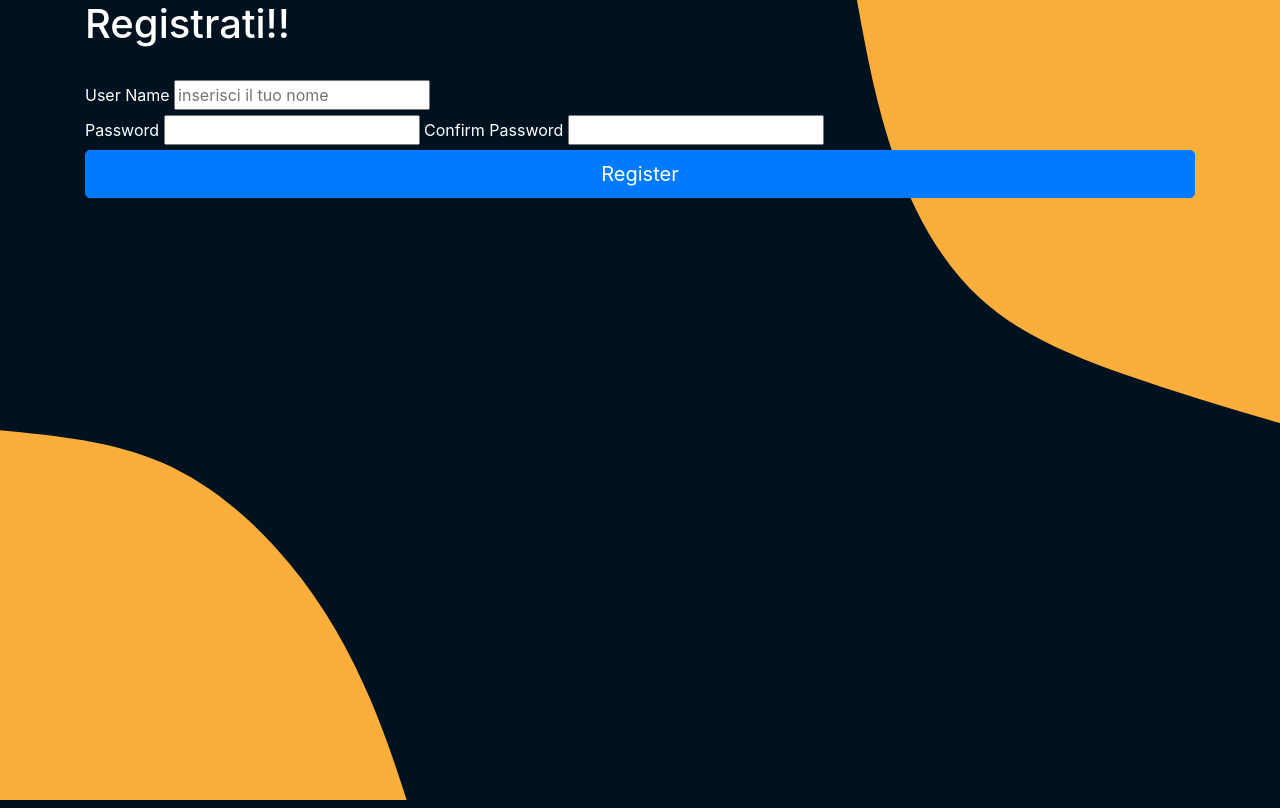
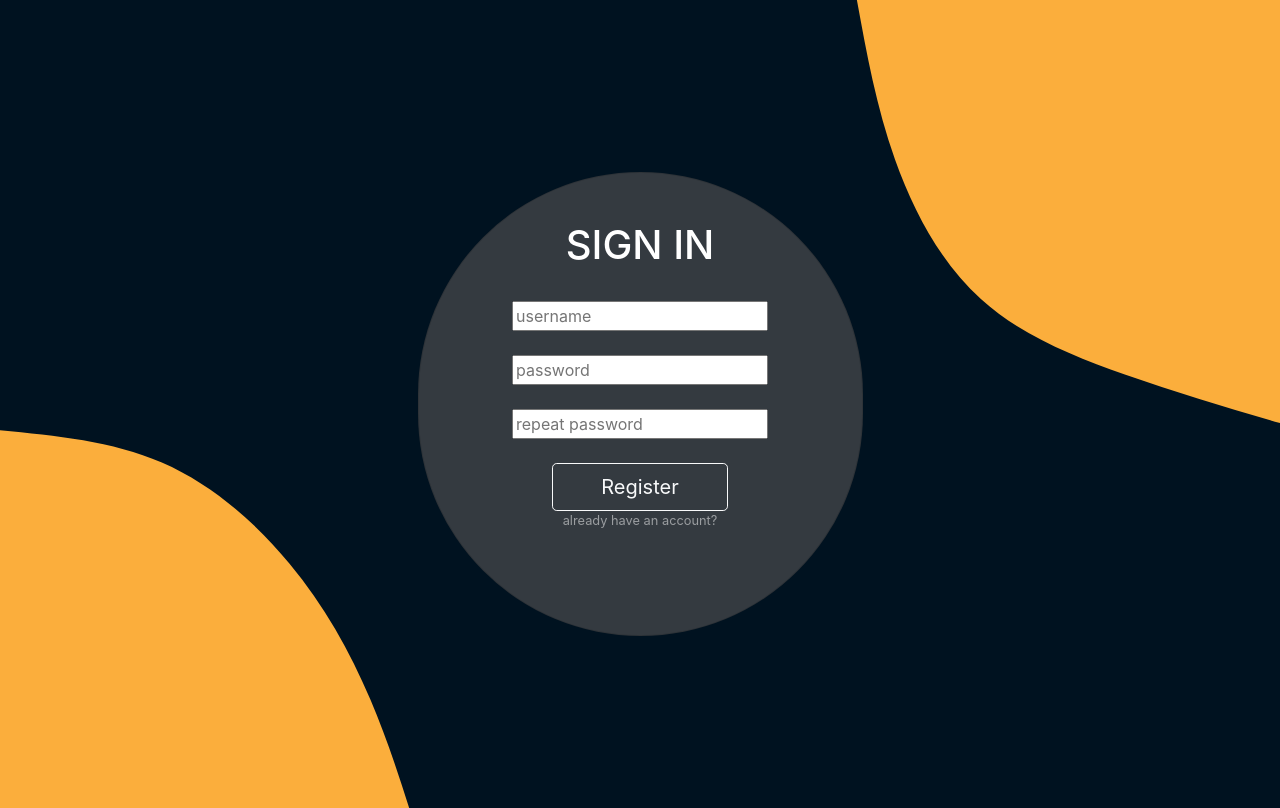
Before and after one commit to UnimibSoftEngCourse2022/progetto-clup-1-gruppo-clup-1, a Flask app: page /register in a window 1280 px wide. Run offline with Flask 2, Linux system fonts and the light colour scheme; some libraries are stand-ins or nearby versions.

Commit message:
stile login e sign in

```diff
--- a/src/clup/flaskr/templates/user_login.html
+++ b/src/clup/flaskr/templates/user_login.html
@@ -2,11 +2,10 @@
 {% block content %}
 
 <div class="container py-1">
-    <div style="background-image: url('wave-haikei.svg')">
         <section class="vh-100 gradient-custom">
             <div class="row d-flex justify-content-center align-items-center h-100">
                 <div class="col-12 col-md-8 col-lg-6 col-xl-5">
-                    <div class="card bg-dark text-white" style="border-radius: 1rem;">
+                    <div class="card bg-dark text-white" style="border-radius: 30rem;">
                         <div class="card-body p-5 text-center">
 
                             <form method="POST">
@@ -37,5 +36,5 @@
             </div>
         </section>
     </div>
-</div>
+
 {% endblock %}
--- a/src/clup/flaskr/templates/user_register.html
+++ b/src/clup/flaskr/templates/user_register.html
@@ -3,22 +3,36 @@
 User Register
 {% endblock %}
 {% block content %}
-<div class="container">
-    <form method="POST">
-        {{ form.csrf_token }}
-        {{ form.hidden_tag() }}
-        <h1>Registrati!!</h1>
-        <br>
-        {{ form.username.label() }}
-        {{ form.username(placeholder="inserisci il tuo nome") }}
-        <br>
-        {{ form.password1.label() }}
-        {{ form.password1() }}
+<div class="container py-1">
+    <section class="vh-100 gradient-custom">
+        <div class="row d-flex justify-content-center align-items-center h-100">
+            <div class="col-12 col-md-8 col-lg-6 col-xl-5">
+                <div class="card bg-dark text-white" style="border-radius: 20rem;">
+                    <div class="card-body p-5 text-center">
+                        {{ form.csrf_token }}
+                        {{ form.hidden_tag() }}
+                        <h1 class="fw-bold mb-2 text-uppercase">Sign in</h1>
+                        <br>
+                        <div class="form-outline form-white mb-4">
+                            {{ form.username(placeholder="username") }}
+                        </div>
+                        <div class="form-outline form-white mb-4">
+                            {{ form.password1(placeholder="password") }}
+                        </div>
+                        <div class="form-outline form-white mb-4">
+                            {{ form.password2(placeholder="repeat password") }}
+                        </div>
 
-        {{ form.password2.label() }}
-        {{ form.password2() }}
-        <br>
-        {{ form.submit(class="btn btn-lg btn-block btn-primary") }}
-    </form>
+                        {{ form.submit(class="btn btn-outline-light btn-lg px-5") }}
+                        <p class="small mb-5 pb-lg-2">
+                            <a href="{{ url_for('users.user_login_page')}}" class="text-white-50 fw-bold">already
+                                have an account?</a>
+                        </p>
+                        </form>
+                    </div>
+                </div>
+            </div>
+        </div>
+    </section>
 </div>
 {% endblock %}
```
Also changed, not shown: src/clup/flaskr/templates/wave-haikei.svg (deleted).
